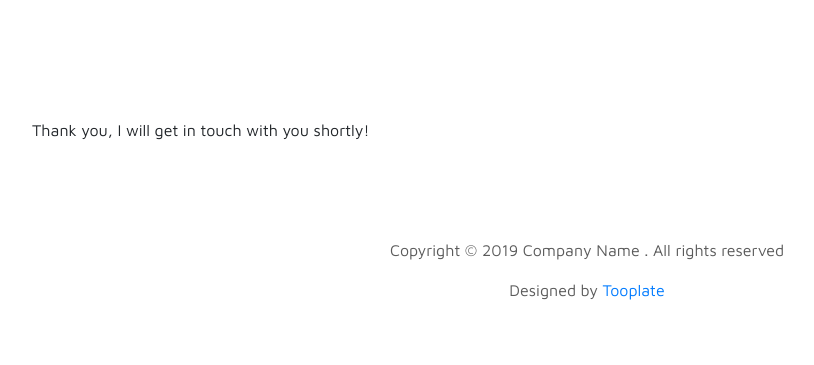
After one commit to kshupa/web-portfolio, a Flask app: template templates/thankyou.html in a window 1280 px wide. The commit adds this page. Shown: the top 365 px of the page, without its empty margins (53-867 px from the left). Run offline with Flask 2, Linux system fonts and the light colour scheme; the template is opened without the code that fills it, so the values that code supplies are empty.

Commit message:
first commit

```diff
--- a/server.py
+++ b/server.py
@@ -1,4 +1,4 @@
-from flask import Flask, render_template
+from flask import Flask, render_template, request, redirect
 app = Flask(__name__)
 print(__name__)
 
@@ -7,11 +7,16 @@
     return render_template('index.html')
 
 
-@app.route('/about.html')
-def about():
-    return render_template('about.html')
+@app.route('/<string:page_name>')
+def html_page(page_name):
+    return render_template(page_name)
 
 
-@app.route('/blog/2020/dogs')
-def blog2():
-    return 'Hello, dogs!'
+@app.route('/submit_form', methods=['POST', 'GET'])
+def submit_form():
+    if request.method == 'POST':
+        data = request.form.to_dict()
+        print(data)
+        return redirect('/thankyou.html')
+    else:
+        return 'something went wrong, try again'
--- /dev/null
+++ b/templates/thankyou.html
@@ -0,0 +1,66 @@
+<!doctype html>
+<html lang="en">
+  <head>
+    <meta charset="utf-8">
+    <meta name="viewport" content="width=device-width, initial-scale=1, shrink-to-fit=no">
+    <meta name="description" content="">
+    <meta name="author" content="">
+
+    <title> Tex Coder</title>
+
+    <link rel="stylesheet" href="static/css/bootstrap.min.css">
+    <link rel="stylesheet" href="static/css/unicons.css">
+    <link rel="stylesheet" href="static/css/owl.carousel.min.css">
+    <link rel="stylesheet" href="static/css/owl.theme.default.min.css">
+
+    <!-- MAIN STYLE -->
+    <link rel="stylesheet" href="static/css/tooplate-style.css">
+
+<!--
+
+Tooplate 2115 Marvel
+
+https://www.tooplate.com/view/2115-marvel
+
+-->
+  </head>
+  <body>
+    <!-- CONTACT -->
+    <section class="contact py-5" id="contact">
+      <div class="container">
+        <div class="row">
+          <div class="col-lg-6 col-12">
+            <div class="contact-form">
+                Thank you, I will get in touch with you shortly!
+            </div>
+          </div>
+
+        </div>
+      </div>
+    </section>
+
+    <!-- FOOTER -->
+     <footer class="footer py-5">
+          <div class="container">
+               <div class="row">
+
+                    <div class="col-lg-12 col-12">
+                        <p class="copyright-text text-center">Copyright &copy; 2019 Company Name . All rights reserved</p>
+                        <p class="copyright-text text-center">Designed by <a rel="nofollow" href="https://www.facebook.com/tooplate">Tooplate</a></p>
+                    </div>
+
+               </div>
+          </div>
+     </footer>
+
+    <script src="static/js/jquery-3.3.1.min.js"></script>
+    <script src="static/js/popper.min.js"></script>
+    <script src="static/js/bootstrap.min.js"></script>
+    <script src="static/js/Headroom.js"></script>
+    <script src="static/js/jQuery.headroom.js"></script>
+    <script src="static/js/owl.carousel.min.js"></script>
+    <script src="static/js/smoothscroll.js"></script>
+    <script src="static/js/custom.js"></script>
+
+  </body>
+</html>
```
Also changed, not shown: templates/index.html (+5 -5 lines).
